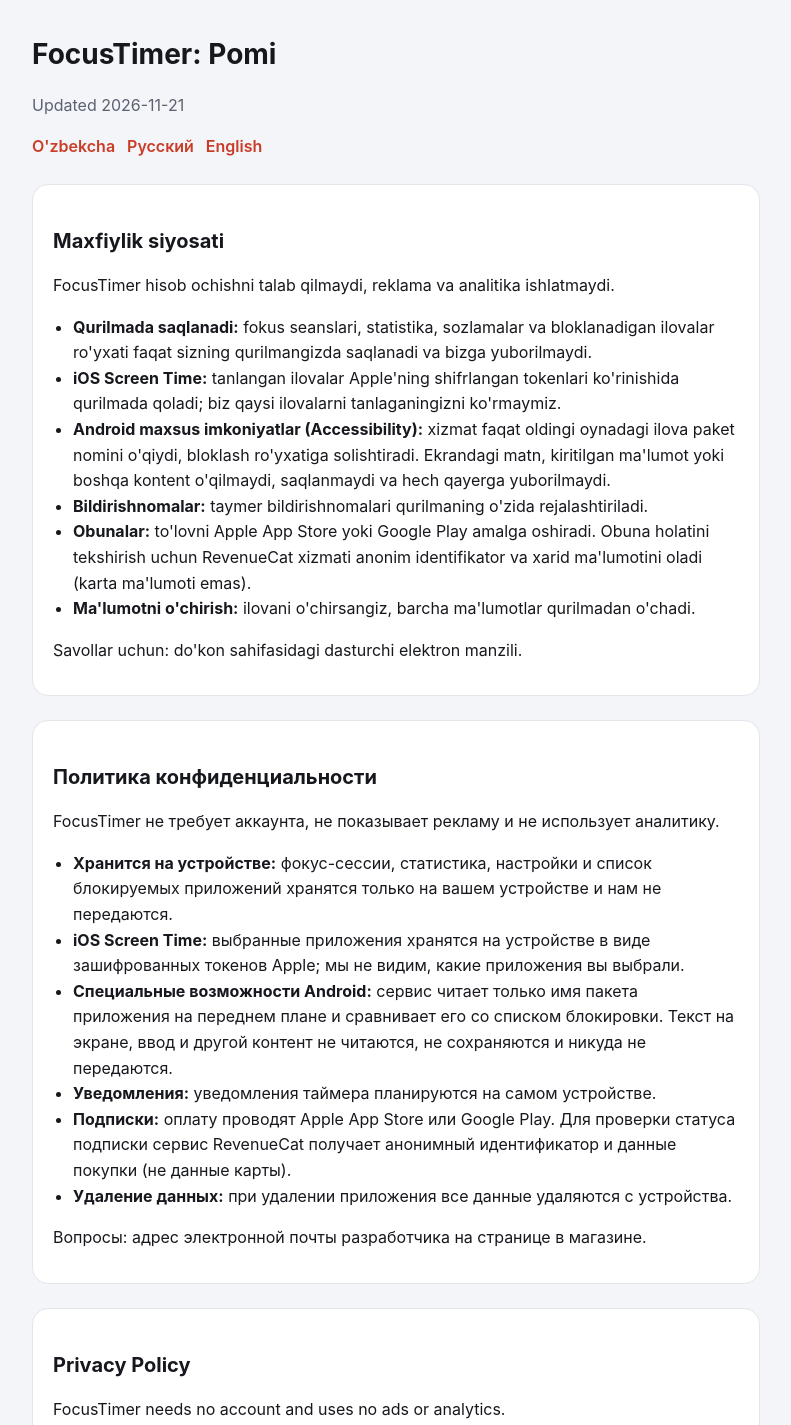
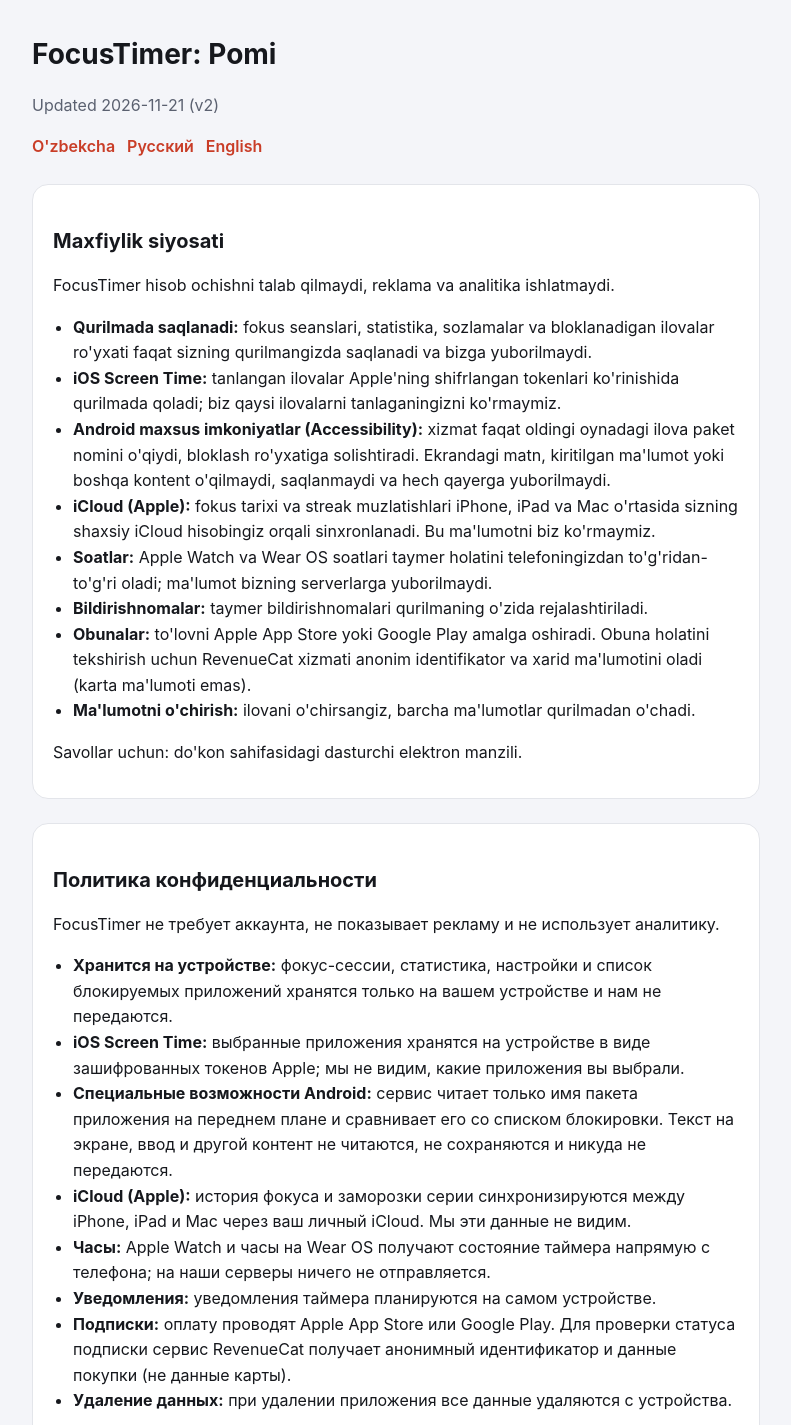
Before and after one commit to nodirgroup-dev/focustimer-legal, a plain HTML site: page privacy.html in a window 1280 px wide. Shown: the top 1425 px of the page, without its empty margins (244-1035 px from the left). Drawn offline with Linux system fonts and the light colour scheme.

Commit message:
Privacy: iCloud sync and watch apps

```diff
--- a/privacy.html
+++ b/privacy.html
@@ -1,6 +1,6 @@
 <!doctype html><html lang="uz"><head><meta charset="utf-8"><meta name="viewport" content="width=device-width,initial-scale=1">
 <title>FocusTimer Privacy</title><link rel="stylesheet" href="style.css"></head><body><main>
-<h1>FocusTimer: Pomi</h1><p class="muted">Updated 2026-11-21</p>
+<h1>FocusTimer: Pomi</h1><p class="muted">Updated 2026-11-21 (v2)</p>
 <nav><a href="#uz">O'zbekcha</a><a href="#ru">Русский</a><a href="#en">English</a></nav>
 
 <section id="uz"><h2>Maxfiylik siyosati</h2>
@@ -9,6 +9,8 @@
 <li><b>Qurilmada saqlanadi:</b> fokus seanslari, statistika, sozlamalar va bloklanadigan ilovalar ro'yxati faqat sizning qurilmangizda saqlanadi va bizga yuborilmaydi.</li>
 <li><b>iOS Screen Time:</b> tanlangan ilovalar Apple'ning shifrlangan tokenlari ko'rinishida qurilmada qoladi; biz qaysi ilovalarni tanlaganingizni ko'rmaymiz.</li>
 <li><b>Android maxsus imkoniyatlar (Accessibility):</b> xizmat faqat oldingi oynadagi ilova paket nomini o'qiydi, bloklash ro'yxatiga solishtiradi. Ekrandagi matn, kiritilgan ma'lumot yoki boshqa kontent o'qilmaydi, saqlanmaydi va hech qayerga yuborilmaydi.</li>
+<li><b>iCloud (Apple):</b> fokus tarixi va streak muzlatishlari iPhone, iPad va Mac o'rtasida sizning shaxsiy iCloud hisobingiz orqali sinxronlanadi. Bu ma'lumotni biz ko'rmaymiz.</li>
+<li><b>Soatlar:</b> Apple Watch va Wear OS soatlari taymer holatini telefoningizdan to'g'ridan-to'g'ri oladi; ma'lumot bizning serverlarga yuborilmaydi.</li>
 <li><b>Bildirishnomalar:</b> taymer bildirishnomalari qurilmaning o'zida rejalashtiriladi.</li>
 <li><b>Obunalar:</b> to'lovni Apple App Store yoki Google Play amalga oshiradi. Obuna holatini tekshirish uchun RevenueCat xizmati anonim identifikator va xarid ma'lumotini oladi (karta ma'lumoti emas).</li>
 <li><b>Ma'lumotni o'chirish:</b> ilovani o'chirsangiz, barcha ma'lumotlar qurilmadan o'chadi.</li>
@@ -21,6 +23,8 @@
 <li><b>Хранится на устройстве:</b> фокус-сессии, статистика, настройки и список блокируемых приложений хранятся только на вашем устройстве и нам не передаются.</li>
 <li><b>iOS Screen Time:</b> выбранные приложения хранятся на устройстве в виде зашифрованных токенов Apple; мы не видим, какие приложения вы выбрали.</li>
 <li><b>Специальные возможности Android:</b> сервис читает только имя пакета приложения на переднем плане и сравнивает его со списком блокировки. Текст на экране, ввод и другой контент не читаются, не сохраняются и никуда не передаются.</li>
+<li><b>iCloud (Apple):</b> история фокуса и заморозки серии синхронизируются между iPhone, iPad и Mac через ваш личный iCloud. Мы эти данные не видим.</li>
+<li><b>Часы:</b> Apple Watch и часы на Wear OS получают состояние таймера напрямую с телефона; на наши серверы ничего не отправляется.</li>
 <li><b>Уведомления:</b> уведомления таймера планируются на самом устройстве.</li>
 <li><b>Подписки:</b> оплату проводят Apple App Store или Google Play. Для проверки статуса подписки сервис RevenueCat получает анонимный идентификатор и данные покупки (не данные карты).</li>
 <li><b>Удаление данных:</b> при удалении приложения все данные удаляются с устройства.</li>
@@ -33,6 +37,8 @@
 <li><b>Stored on your device:</b> focus sessions, statistics, settings and your block list stay on your device and are never sent to us.</li>
 <li><b>iOS Screen Time:</b> the apps you pick are kept on the device as Apple's opaque tokens; we cannot see which apps you chose.</li>
 <li><b>Android Accessibility:</b> the service reads only the package name of the app in the foreground and compares it with your block list. It never reads, stores or sends on-screen text, input or any other content.</li>
+<li><b>iCloud (Apple):</b> focus history and streak freezes sync between your iPhone, iPad and Mac through your own iCloud account. We cannot see this data.</li>
+<li><b>Watches:</b> Apple Watch and Wear OS watches get the timer state directly from your phone; nothing is sent to our servers.</li>
 <li><b>Notifications:</b> timer notifications are scheduled on the device itself.</li>
 <li><b>Subscriptions:</b> payments are handled by the Apple App Store or Google Play. To check subscription status, RevenueCat receives an anonymous ID and purchase data (never card details).</li>
 <li><b>Deleting data:</b> uninstalling the app removes all of its data from the device.</li>
```
